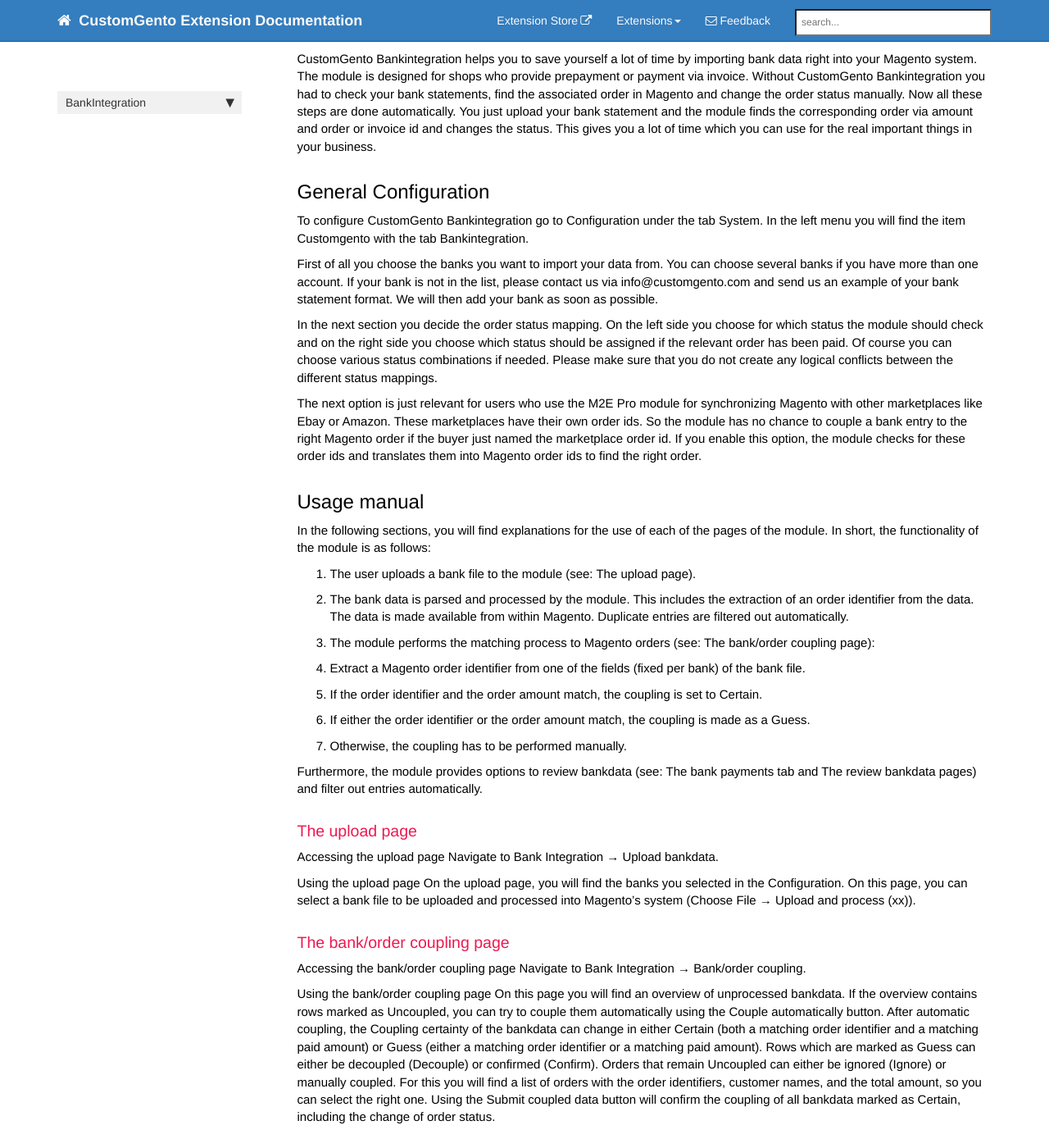
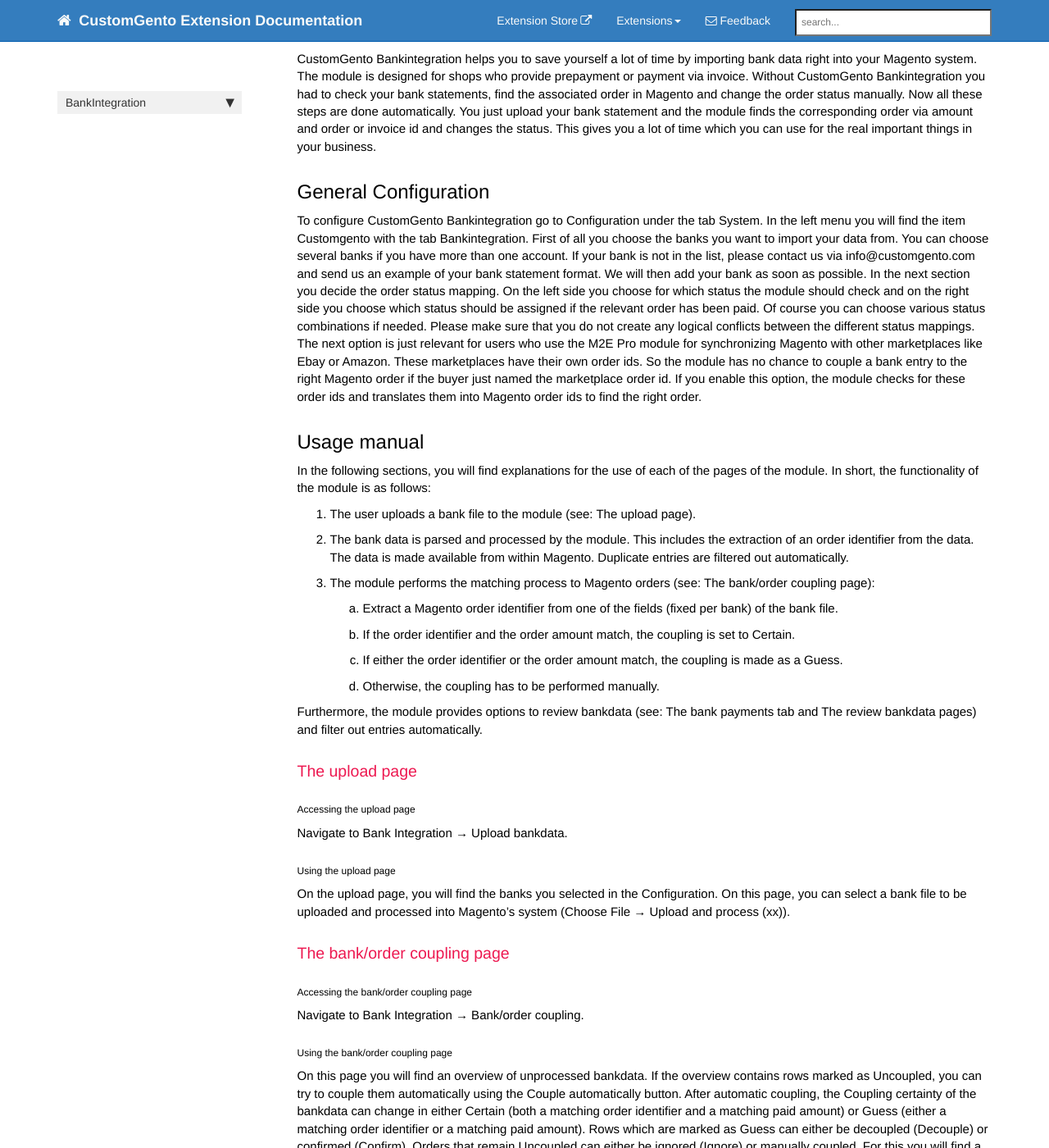
Before and after one commit to customgento/docs, a Jekyll site: the page built from pages/bi/bi_index.md, in a window 1280 px wide and 1400 px high, scrolled down 418 px. Shown: the whole window at 82% size. Built offline with Jekyll 4.4.1, drawn with Linux system fonts in a browser that asks for light colours; nearby versions of some CDN libraries; comment, search, counter and statistics services are not loaded; some of the changed text lies outside the part shown.

```diff
--- a/pages/bi/bi_index.md
+++ b/pages/bi/bi_index.md
@@ -15,11 +15,8 @@ Now all these steps are done automatically. You just upload your bank statement
 
 ## General Configuration
 To configure CustomGento Bankintegration go to Configuration under the tab System. In the left menu you will find the item Customgento with the tab Bankintegration.
-
 First of all you choose the banks you want to import your data from. You can choose several banks if you have more than one account. If your bank is not in the list, please contact us via info@customgento.com and send us an example of your bank statement format. We will then add your bank as soon as possible.
-
 In the next section you decide the order status mapping. On the left side you choose for which status the module should check and on the right side you choose which status should be assigned if the relevant order has been paid. Of course you can choose various status combinations if needed. Please make sure that you do not create any logical conflicts between the different status mappings.
-
 The next option is just relevant for users who use the M2E Pro module for synchronizing Magento with other marketplaces like Ebay or Amazon. These marketplaces have their own order ids. So the module has no chance to couple a bank entry to the right Magento order if the buyer just named the marketplace order id. If you enable this option, the module checks for these order ids and translates them into Magento order ids to find the right order.
 
 ## Usage manual
@@ -28,29 +25,28 @@ In the following sections, you will find explanations for the use of each of the
 1. The user uploads a bank file to the module (see: The upload page).
 2. The bank data is parsed and processed by the module. This includes the extraction of an order identifier from the data. The data is made available from within Magento. Duplicate entries are filtered out automatically.
 3. The module performs the matching process to Magento orders (see: The bank/order coupling page):
-
-  1. Extract a Magento order identifier from one of the fields (fixed per bank) of the bank file.
-  2. If the order identifier and the order amount match, the coupling is set to Certain.
-  3. If either the order identifier or the order amount match, the coupling is made as a Guess.
-  4. Otherwise, the coupling has to be performed manually.
+    1. Extract a Magento order identifier from one of the fields (fixed per bank) of the bank file.
+    2. If the order identifier and the order amount match, the coupling is set to Certain.
+    3. If either the order identifier or the order amount match, the coupling is made as a Guess.
+    4. Otherwise, the coupling has to be performed manually.
 
 Furthermore, the module provides options to review bankdata (see: The bank payments tab and The review bankdata pages) and filter out entries automatically.
 
 ### The upload page
 
-Accessing the upload page
+###### Accessing the upload page
 Navigate to Bank Integration → Upload bankdata.
 
-Using the upload page
+###### Using the upload page
 On the upload page, you will find the banks you selected in the Configuration.
 On this page, you can select a bank file to be uploaded and processed into Magento’s system (Choose File → Upload and process (xx)).
 
 ### The bank/order coupling page
 
-Accessing the bank/order coupling page
+###### Accessing the bank/order coupling page
 Navigate to Bank Integration → Bank/order coupling.
 
-Using the bank/order coupling page
+###### Using the bank/order coupling page
 On this page you will find an overview of unprocessed bankdata. If the overview contains rows marked as Uncoupled, you can try to couple them automatically using the Couple automatically button. After automatic coupling, the Coupling certainty of the bankdata can change in either Certain (both a matching order identifier and a matching paid amount) or Guess (either a matching order identifier or a matching paid amount). Rows which are marked as Guess can either be decoupled (Decouple) or confirmed (Confirm).
 Orders that remain Uncoupled can either be ignored (Ignore) or manually coupled.
 For this you will find a list of orders with the order identifiers, customer names, and the total amount, so you can select the right one.
@@ -58,10 +54,10 @@ Using the Submit coupled data button will confirm the coupling of all bankdata m
 
 ### The review bankdata pages
 
-Accessing the review bankdata pages
+###### Accessing the review bankdata pages
 Navigate to Bank Integration → Review bankdata → All items / Processed items / Unprocessed items / Ignored items.
 
-Using the review bankdata pages
+###### Using the review bankdata pages
 On the review bankdata pages, you can see the results of the imported bank files. You can either see all data (All items), those already coupled (Processed items), those still open to process (Unprocessed items), or the ignored data (Ignored items). On these pages, you can perform various tasks:
 
 + Add manual payment allows you to manually add a new entry, without importing this from a bank file.
@@ -74,23 +70,22 @@ base. They can be re-added by uploading the bank data again. These options are r
 
 ### The bank payments tab
 
-Accessing the bank payments tab
-
+###### Accessing the bank payments tab
 Navigate to Sales → Order and select an order. Select the Bank payments tab.
 
-Using the bank payments tab
-
+###### Using the bank payments tab
 On the bank payments tab you will have an overview of all transactions made to a single order. This gives you a perorder overview of processed bankdata.
 
 
 ### The filter settings
 
-Accessing the filter settings
+###### Accessing the filter settings
 Navigate to Bank Integration → Filter settings.
 
-Using the filter settings
+###### Using the filter settings
 On the filter settings page you can add, remove, or edit filters. These filters allow you to automatically filter out entries from imported bankdata. The bankdata matching these filters will not be removed, but will be marked automatically as Neglected and can thus be reviewed and re-added under Ignored items.
 Using the Add new button or clicking on one of the existing filters allows you to add or modify a filter as follows:
+
 + Under Name of the filter fill in a description. In this example, we create a filter to automatically neglect the monthly office rent.
 + Under Field to filter, select one of the bankdata fields on which to apply the filter. The fields
 correspond to the columns shown in the Review bankdata pages. In this example, we know that the office rent is always paid from a fixed account number.
```
